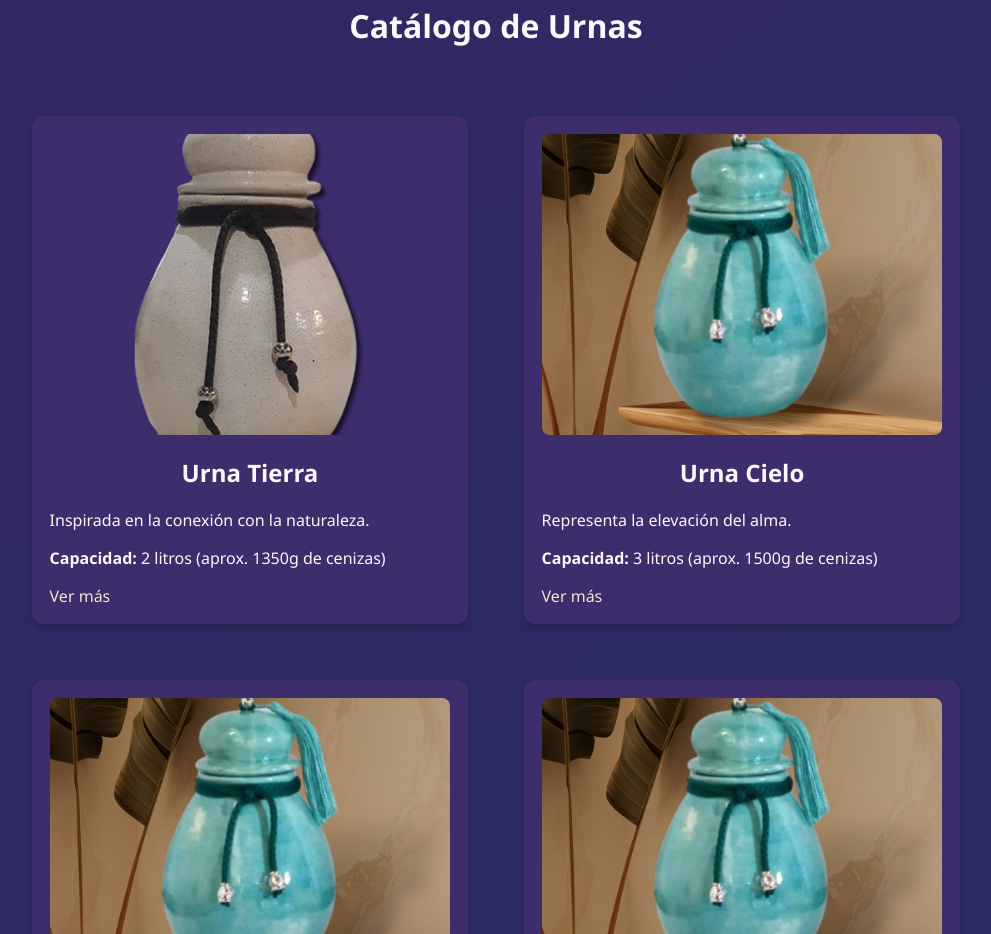
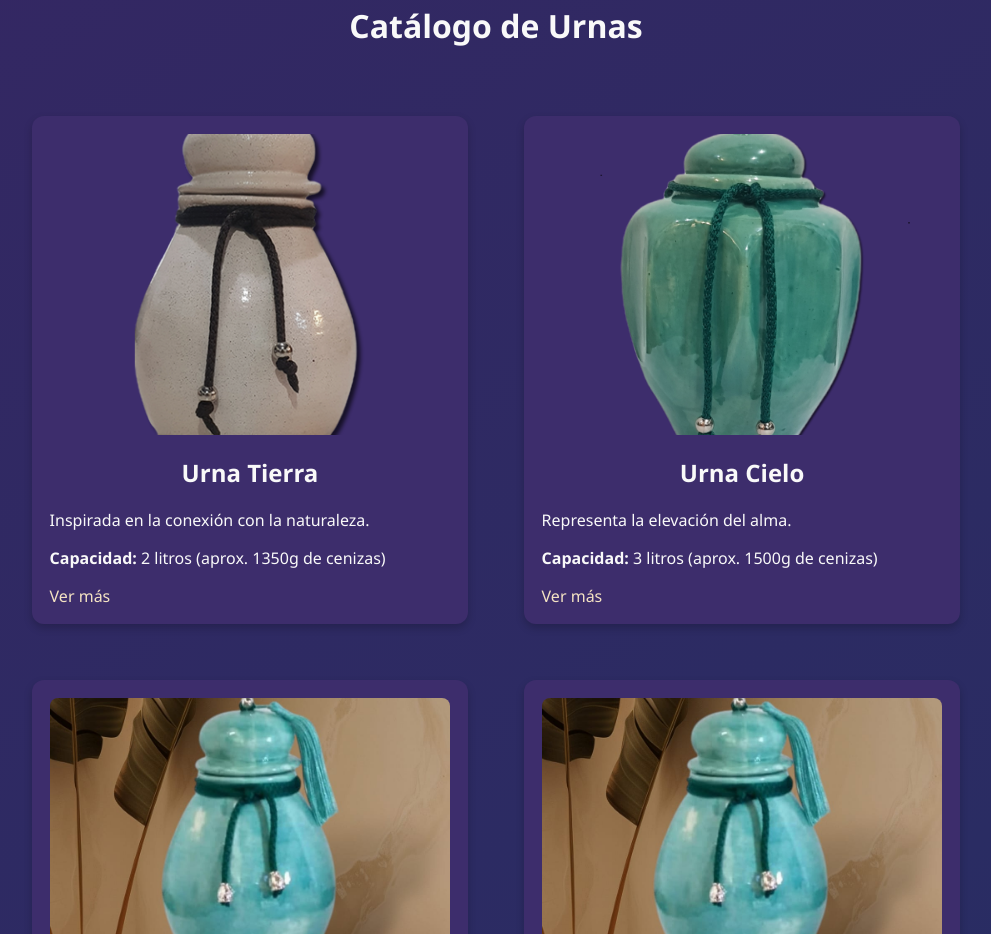
Before and after one commit to miguelkenny/urnasflordelaire, a SvelteKit app: page / in a window 1280 px wide. Shown: the part 2620-3554 px from the top of the page, without its empty margins (144-1135 px from the left). Built offline with nearby package versions, Linux system fonts and the light colour scheme.

Commit message:
Urna Card commit

```diff
--- a/src/routes/dataUrnas.js
+++ b/src/routes/dataUrnas.js
@@ -13,7 +13,7 @@ export default [
     nombre: "Urna Cielo",
     descripcion: "Representa la elevación del alma.",
     descripcionLarga: "La urna cielo evoca la libertad, el desapego y la trascendencia.",
-    imagen: "/images/urna-cielo.jpg",
+    imagen: "/images/urna-1500-verde.png",
     capacidad: 3,
     gramos: 1500
   },
```
Also changed, not shown: static/images/urna-1500-verde.png (added).
